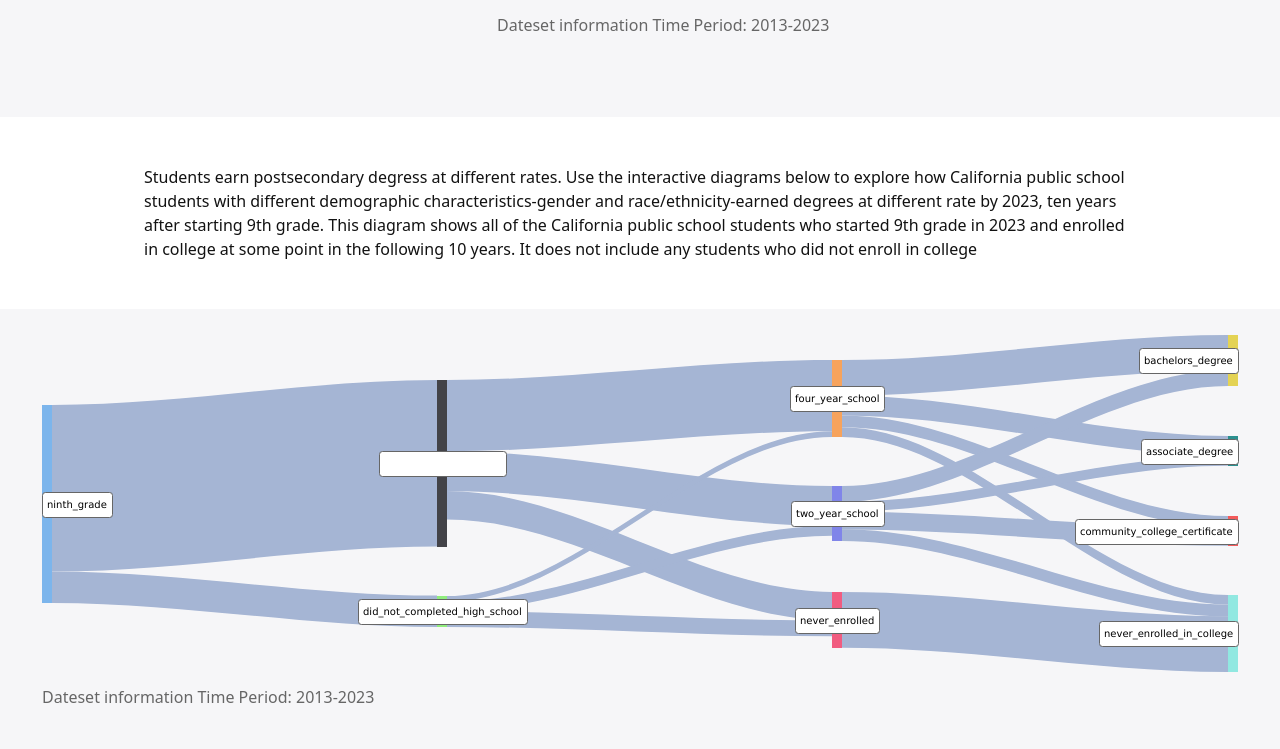
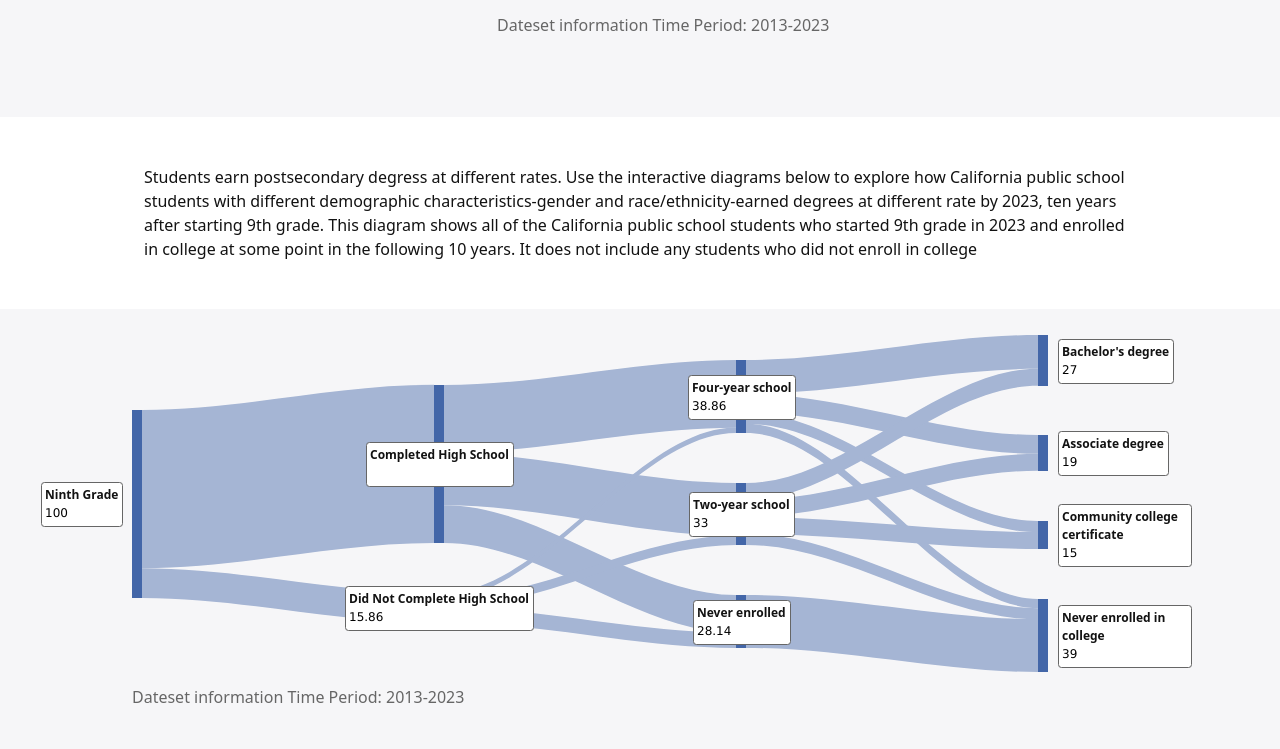
Before and after one commit to wyee/sankey, a plain HTML site: page index.html in a window 1280 px wide. Shown: the part 886-1635 px from the top of the page. Drawn offline with nearby package versions, Linux system fonts and the light colour scheme; no server answers.

Commit message:
Getting a little better with the labels and placements

```diff
--- a/assets/css/styles.css
+++ b/assets/css/styles.css
@@ -118,3 +118,8 @@ h2 {
   flex-grow: 999;
   min-inline-size: 50%;
 }
+
+/* HIGHCHARTS RELATED OVERRIDES */
+.highcharts-node {
+  fill: #4366A8;
+}
--- a/assets/data/sankey-nodes.json
+++ b/assets/data/sankey-nodes.json
@@ -4,61 +4,83 @@
       "id": "ninth_grade",
       "name": "Ninth Grade",
       "color": "#4366A8",
+      "level": 0,
       "column": "1"
     },
     {
       "id": "completed_high_school",
       "name": "Completed High School",
       "color": "#4366A8",
+      "level": 1,
       "column": "2"
     },
     {
       "id": "did_not_complete_high_school",
       "name": "Did Not Complete High School",
       "color": "#4366A8",
+      "level": 1,
       "column": "2"
     },
     {
       "id": "four_year_college",
       "name": "Four-year college",
       "color": "#4366A8",
+      "level": 2,
       "column": "3"
     },
     {
       "id": "two_year_school",
       "name": "Two-year community college",
       "color": "#4366A8",
+      "level": 2,
       "column": "3"
     },
     {
       "id": "never_enrolled_in_college",
       "name": "Never enrolled in college",
       "color": "#4366A8",
+      "level": 2,
       "column": "3"
     },
     {
       "id": "bachelors_degree",
       "name": "Bachelor's degree",
       "color": "#4366A8",
-      "column": "4"
+      "column": "4",
+      "level": 3,
+      "dataLabels": {
+        "align": "left"
+      }
     },
     {
       "id": "associate_degree",
       "name": "Associate degree",
       "color": "#4366A8",
-      "column": "4"
+      "column": "4",
+      "level": 3,
+      "dataLabels": {
+        "align": "left"
+      }
     },
     {
       "id": "community_college_certificate",
       "name": "Community college certificate",
       "color": "#4366A8",
-      "column": "4"
+      "column": "4",
+      "level": 3,
+      "dataLabels": {
+        "align": "left"
+      }
     },
     {
       "id": "attended_did_not_yet_earn_degree",
       "name": "Attended, did not yet earn degree",
       "color": "#4366A8",
-      "column": "4"
+      "column": "4",
+      "level": 3,
+      "dataLabels": {
+        "align": "left"
+      }
     }
   ]
 }
--- a/assets/js/other-sankey.js
+++ b/assets/js/other-sankey.js
@@ -11,19 +11,19 @@
   let nodeData = await dataNodes.nodes;
 
   // Assign default dataLabel information to each node item.
-  let dataLabelDefaults = {
-    useHTML: true,
-    backgroundColor: 'rgba(255, 255, 255, 1)',
-    borderRadius: 5,
-    borderWidth: 1,
-  };
+  // let dataLabelDefaults = {
+  //   useHTML: true,
+  //   backgroundColor: 'rgba(255, 255, 255, 1)',
+  //   borderRadius: 5,
+  //   borderWidth: 1,
+  // };
 
-  nodeData.forEach((node, idx) => {
-    node.dataLabels = dataLabelDefaults;
-  });
+  // nodeData.forEach((node, idx) => {
+  //   node.dataLabels = dataLabelDefaults;
+  // });
 
   let seriesDataCompact = [
-    ['Ninth Grade', 'Completed High School', 84.14, '#A5B5D4', 'test'],
+    ['Ninth Grade', 'Completed High School', 84.14, '#A5B5D4'],
     ['Ninth Grade', 'Did Not Complete High School', 15.86, '#A5B5D4'],
     ['Completed High School', 'Four-year school', 36.00, '#A5B5D4'],
     ['Completed High School', 'Two-year school', 28.00, '#A5B5D4'],
@@ -77,6 +77,8 @@
       backgroundColor: 'none',
       styledMode: false,
       animation: false,
+      spacingRight: 200,
+      spacingLeft: 100,
     },
 
     // General Series settings to apply for all series in the set.
@@ -97,65 +99,68 @@
         dataLabels: {
           enabled: true,
           useHTML: true,
+          nodeFormat: '<b style="font-size: 12px">{point.name}</b> <br/>{point.sum}',
           backgroundColor: '#fff',
           borderColor: '#666',
           borderWidth: 1,
           borderRadius: 3,
+          padding: 4,
+          zIndex: 3,
           shadow: {
             offsetX: 0,
             offsetY: 0,
             width: 1,
+            lineHeight: 1,
           },
           style: {
             fontWeight: 'normal',
-            fontSize: '10px',
-          }
+            fontSize: '12px',
+            textAlign: 'left',
+          },
           // color: 'rgba(0, 0, 0, 0.7)',
           // verticalAlign: 'middle',
-          // enabled: true,
           // padding: 7,
-          // alignTo: 'plotEdges',
-          // overflow: 'allow',
-          // crop: false,
+          alignTo: 'plotEdges',
+          overflow: 'allow',
+          crop: false,
+          //width: 150,
           // align: 'center',
         },
-        // nodes: {
-        //   dataLabels: {
-        //     enabled: true,
-        //     style: {
-        //       fontWeight: 'normal',
-        //       backgroundColor: 'rgba(255, 255, 255, 1)',
-        //       borderColor: '#666',
-        //       borderWidth: '4px',
-        //     },
-        //     color: 'rgba(0, 0, 0, 0.7)',
-        //     verticalAlign: 'middle',
-        //     useHTML: false,
-        //     enabled: true,
-        //     padding: 7,
-        //     alignTo: 'plotEdges',
-        //     // overflow: 'allow',
-        //     // crop: false,
-        //     // align: 'center',
-        //   },
-        // },
         // label: {
         //   enabled: true,
         //   useHTML: true,
         // },
-        // levels: {
-        //   color: '#4366A8',
-        //   dataLabels: {
-        //     enabled: true,
-        //     backgroundColor: 'rgba(255, 255, 255, 1)',
-        //     borderColor: 'rgba(0, 0, 0, 0.7)',
-        //     borderWidth: 1,
-        //     color: 'rgba(0, 0, 0, 0.7)',
-        //     overflow: 'none',
-        //     allowHTML: true,
-        //     // verticalAlign: 'middle',
-        //   },
-        // }
+        levels: [{
+          level: 0,
+          dataLabels: {
+            align: 'right',
+            x: -20,
+            style: {
+              minWidth: '125px',
+              width: '125px',
+            },
+          }
+        }, {
+          level: 1,
+          dataLabels: {
+            align: 'center',
+          }
+        }, {
+          level: 2,
+          dataLabels: {
+            align: 'center',
+          }
+        }, {
+          level: 3,
+          dataLabels: {
+            align: 'left',
+            x: 20,
+            style: {
+              minWidth: '125px',
+              width: '125px',
+            },
+          }
+        }],
       },
     },
 
@@ -163,13 +168,14 @@
       {
         name: 'All Regions',
         id: 'all',
-        keys: ['from', 'to', 'weight', 'color', 'custom.value'],
+        keys: ['from', 'to', 'weight', 'color'],
         visible: true,
         enableMouseTracking: true,
-        data: seriesDataFull,
-        // dataLabels: {
-        //   nodeFormat: '<span>{point.name}</span>',
-        // }
+        dataLabels: {
+          zIndex: 6,
+        },
+        //data: seriesDataFull,
+        data: seriesDataCompact,
       },
     ],
   });
```
